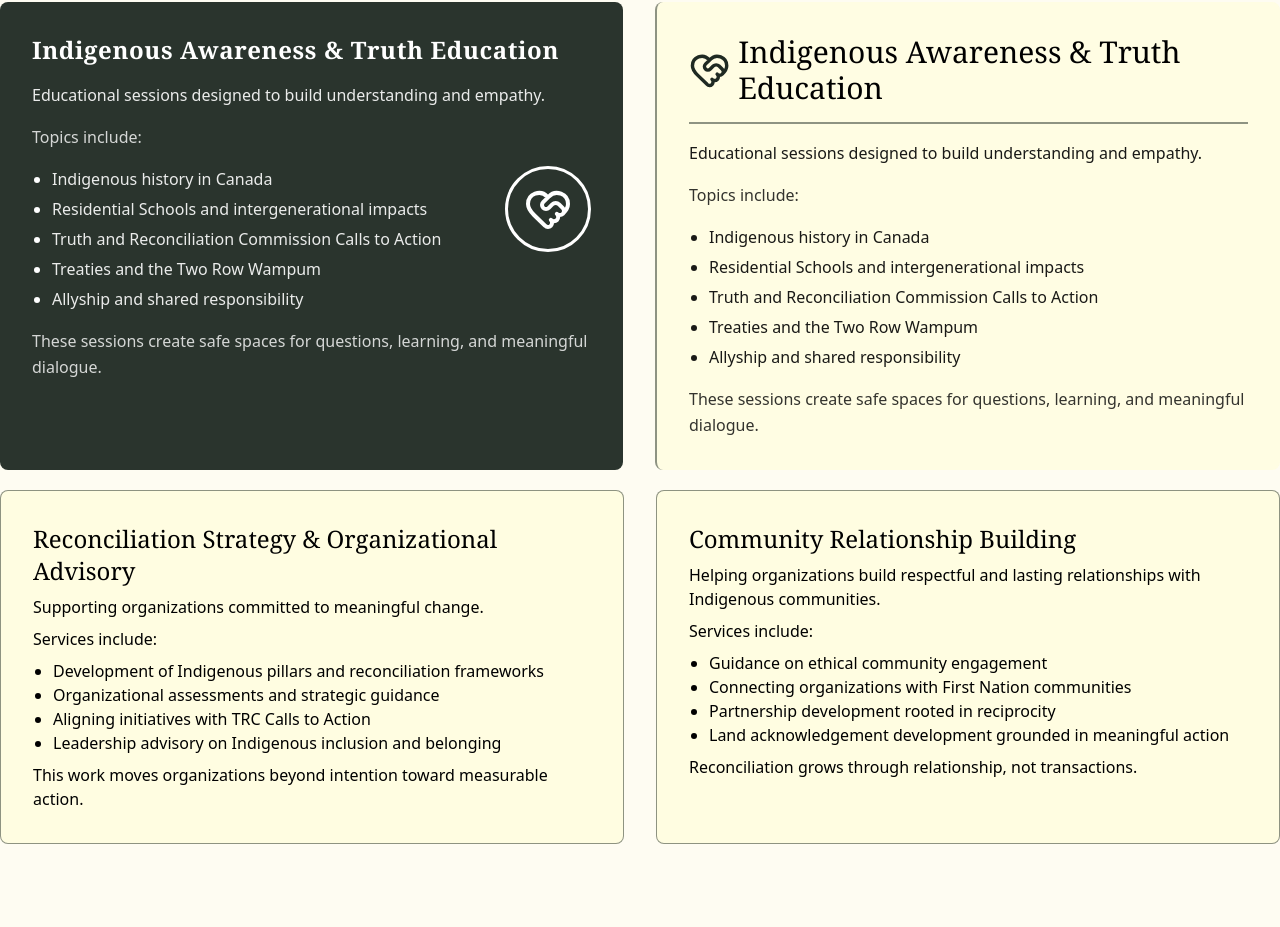
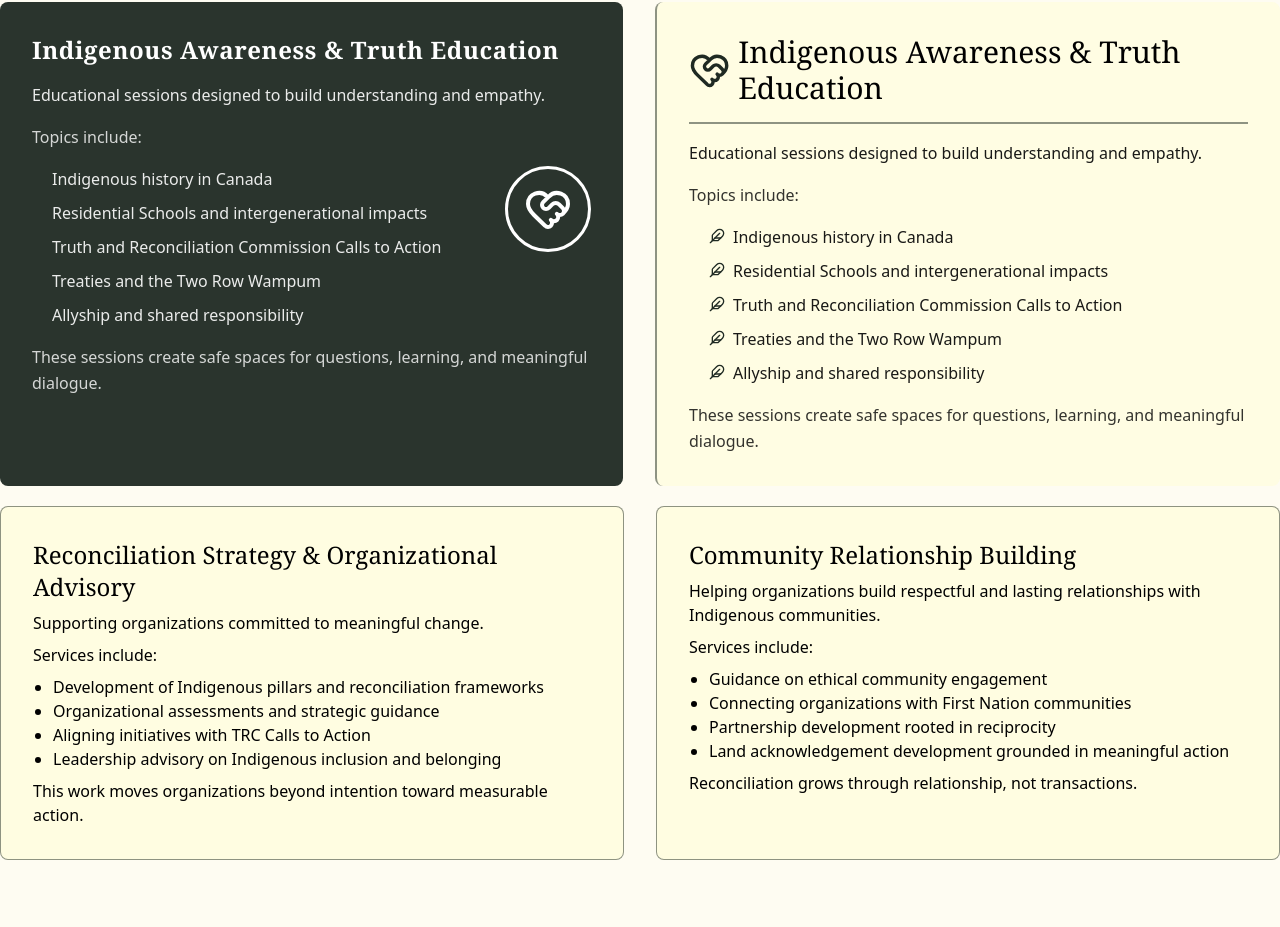
Before and after one commit to MastracciN/eli-consulting, a React (Vite) app: page /services in a window 1280 px wide. Shown: the part 1122-2049 px from the top of the page. Built offline with nearby package versions, Linux system fonts and the light colour scheme.

Commit message:
service cards on service page updated to have feathers instead of ellipses on lists

```diff
--- a/src/App.css
+++ b/src/App.css
@@ -1,4 +1,7 @@
 /* @import url('https://fonts.googleapis.com/css2?family=Cinzel:wght@400;600;700&display=swap'); */
+/* https://www.figma.com/color-palette-generator/?colors=1F2A23-475F45-4F5669-7B1DB4-564820 */
+/* https://www.figma.com/color-palette-generator/?colors=1F2A23-734921-EDE0BB-8A62D0-226766 */
+/* https://www.figma.com/color-palette-generator/?colors=1F2A23-BEB264-DCE5DF-0F1511-25322A */
 @import "tailwindcss";
 
 @theme {
--- a/src/pages/Services.jsx
+++ b/src/pages/Services.jsx
@@ -1,8 +1,8 @@
 import forest from '../assets/forest-hero.jpg'
 import woodpattern from '../assets/woodpattern.jpg'
 // import feather from '../assets/blackbird-feather.svg'
-import feather from '../assets/blackbird-feather-white.png'
-import { HeartHandshake } from 'lucide-react'
+import featherwhite from '../assets/blackbird-feather-white.png'
+import { HeartHandshake, Feather } from 'lucide-react'
 import ContactSection from '../components/ContactSection'
 
 const Services = () => {
@@ -28,7 +28,7 @@ const Services = () => {
                 </div>
             </section>
 
-            <main>
+            <main className='bg-main'>
                 <div className='relative bg-dg text-white py-20 overflow-hidden'>
                     <div
                         className="absolute inset-0 opacity-2 bg-repeat z-0"
@@ -54,7 +54,7 @@ const Services = () => {
                                 <p>It is about strengthening one another while honouring difference.</p>
                         </div>
                         <div className='flex-1 flex justify-center items-center'>
-                            <img src={feather}
+                            <img src={featherwhite}
                                 alt="Point of View of a Canoe looking out on the water"
                                 className="h-50 w-auto z-20"
                             />
@@ -100,7 +100,7 @@ const Services = () => {
                             <p className='text-white/90'>Educational sessions designed to build understanding and empathy.</p>
                             <p className='text-white/80 font-medium'>Topics include:</p>
                             <div className='flex flex-col md:flex-row'>
-                                <ul className='list-disc pl-5 space-y-1 text-white/90 marker:text-white'>
+                                <ul className='pl-5 space-y-2 text-white/90 marker:text-white'>
                                     <li>Indigenous history in Canada</li>
                                     <li>Residential Schools and intergenerational impacts</li>
                                     <li>Truth and Reconciliation Commission Calls to Action</li>
@@ -125,12 +125,32 @@ const Services = () => {
                             <p className='text-black/90'>Educational sessions designed to build understanding and empathy.</p>
                             <p className='text-black/80 font-medium'>Topics include:</p>
                             <div className='flex flex-col md:flex-row'>
-                                <ul className='list-disc pl-5 space-y-1 text-black/90'>
-                                    <li>Indigenous history in Canada</li>
-                                    <li>Residential Schools and intergenerational impacts</li>
+                                {/* change list icons to feathers */}
+                                <ul className='pl-5 space-y-2 text-black/90'>
+                                    <li className='flex space-x-2'>
+                                        <Feather className='w-4 h-4 mt-1 text-dg shrink-0'/>
+                                        <span>Indigenous history in Canada</span>
+                                    </li>
+                                    <li className='flex space-x-2'>
+                                        <Feather className='w-4 h-4 mt-1 text-dg shrink-0'/>
+                                        <span>Residential Schools and intergenerational impacts</span>
+                                    </li>
+                                    <li className='flex space-x-2'>
+                                        <Feather className='w-4 h-4 mt-1 text-dg shrink-0'/>
+                                        <span>Truth and Reconciliation Commission Calls to Action</span>
+                                    </li>
+                                    <li className='flex space-x-2'>
+                                        <Feather className='w-4 h-4 mt-1 text-dg shrink-0'/>
+                                        <span>Treaties and the Two Row Wampum</span>
+                                    </li>
+                                    <li className='flex space-x-2'>
+                                        <Feather className='w-4 h-4 mt-1 text-dg shrink-0'/>
+                                        <span>Allyship and shared responsibility</span>
+                                    </li>
+                                    {/* <li>Residential Schools and intergenerational impacts</li>
                                     <li>Truth and Reconciliation Commission Calls to Action</li>
                                     <li>Treaties and the Two Row Wampum</li>
-                                    <li>Allyship and shared responsibility</li>
+                                    <li>Allyship and shared responsibility</li> */}
                                 </ul>
                                 {/* <div className='flex-1 flex items-start justify-end'>
                                     <div className='border-3 p-4 border-dg rounded-full'>
```
